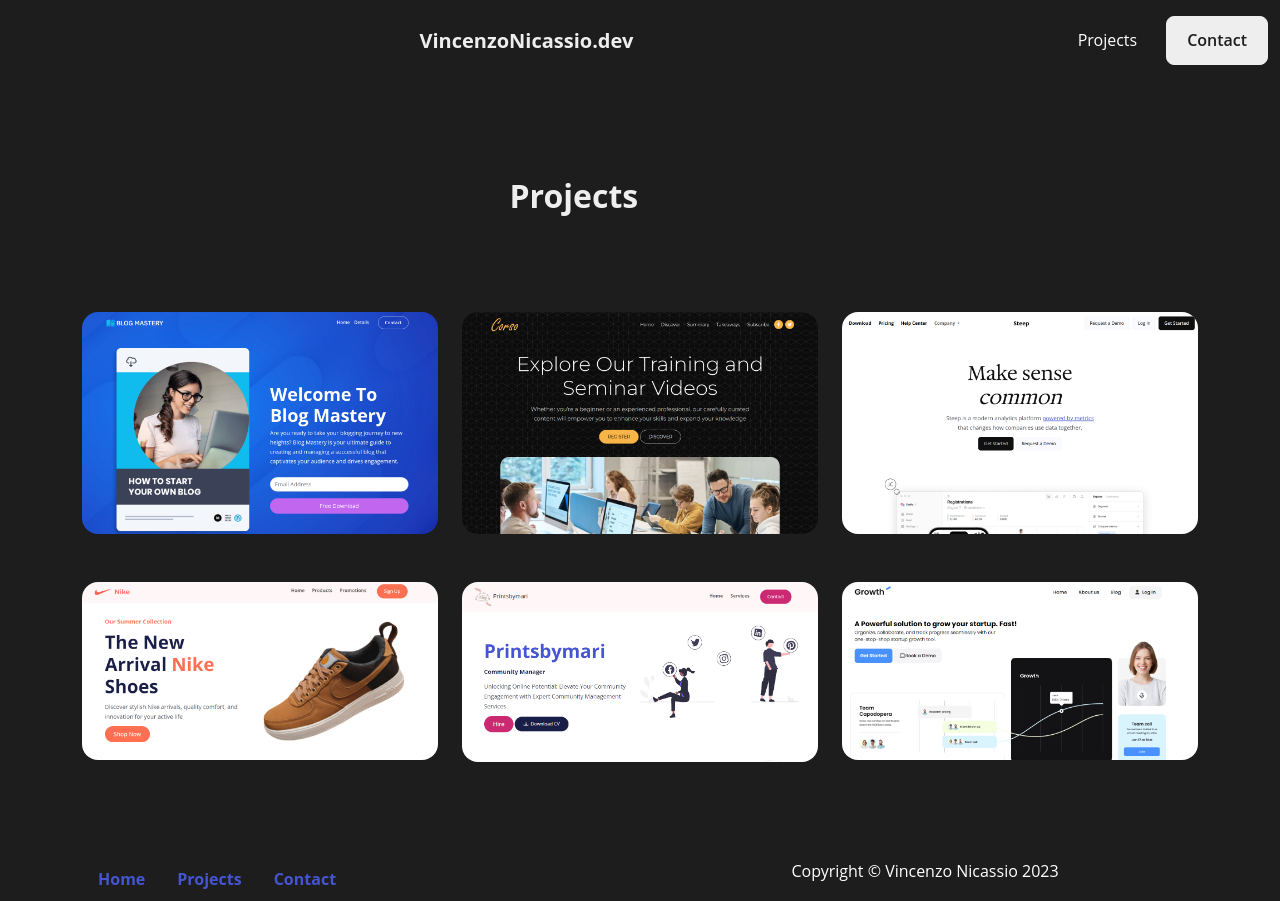
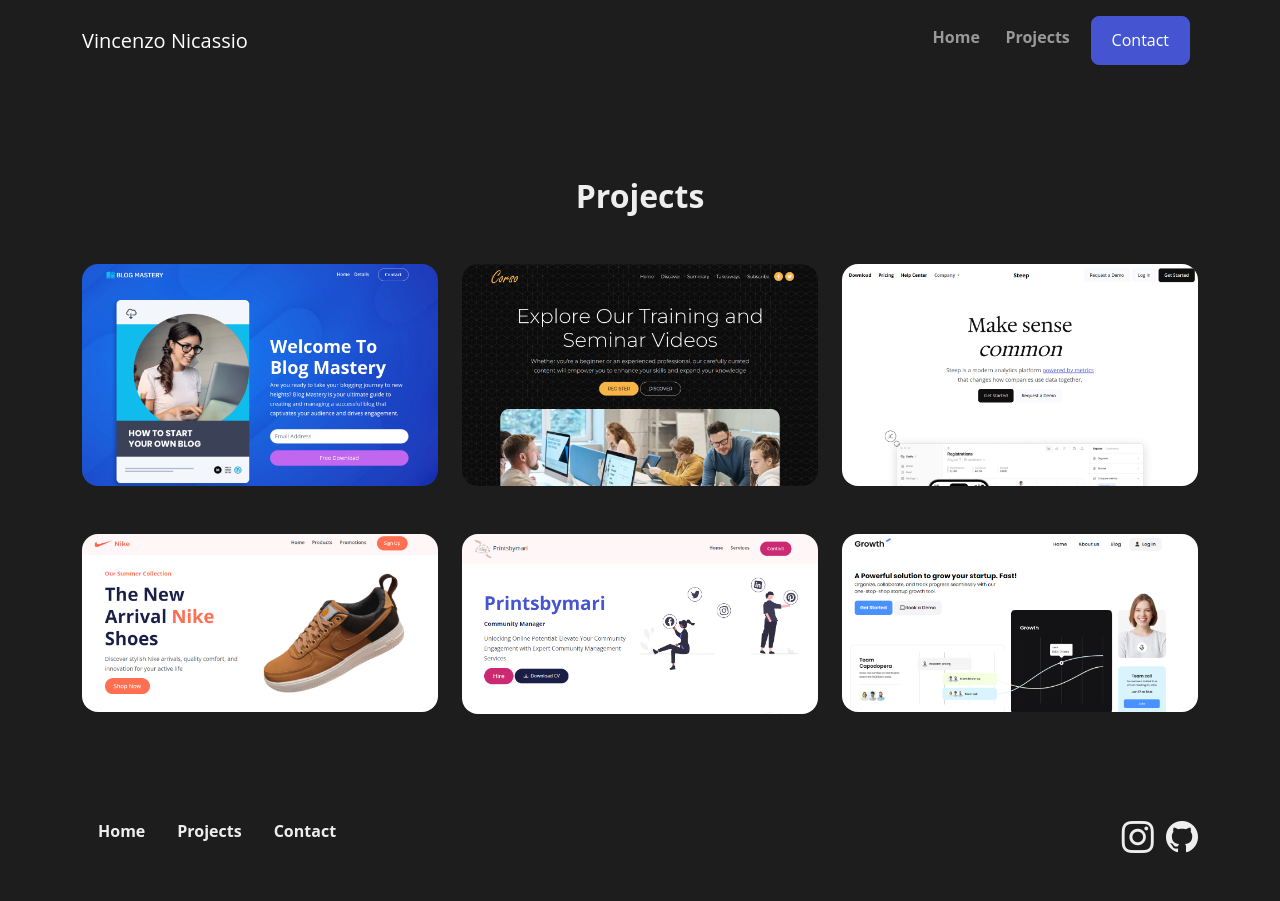
Before and after one commit to tiubarore/dev-portfolio, a website: page project.html in a window 1280 px wide. After the commit the page ends 864 px from the top, so only its background shows below. Drawn offline with nearby package versions, Linux system fonts and the light colour scheme.

Commit message:
edited navbar and footer

```diff
--- a/project.html
+++ b/project.html
@@ -15,38 +15,39 @@
   <body class="bg-dark">
     <!-- Navbar -->
 
-    <nav class="navbar navbar-expand-lg bg-body-light">
-      <div class="container-fluid">
+    <nav class="navbar navbar-expand-md navbar-dark">
+      <div class="container">
+        <a href="#" class="navbar-brand">Vincenzo Nicassio </a>
         <button
           class="navbar-toggler"
           type="button"
           data-bs-toggle="collapse"
-          data-bs-target="#navbarSupportedContent"
-          aria-controls="navbarSupportedContent"
+          data-bs-target="#navbarNavDropdown"
+          aria-controls="navbarNavDropdown"
           aria-expanded="false"
           aria-label="Toggle navigation"
         >
           <span class="navbar-toggler-icon"></span>
         </button>
-        <div class="collapse navbar-collapse" id="navbarSupportedContent">
-          <div class="align-content-center m-auto">
-            <a
-              href="index.html"
-              class="navbar-brand fw-bold text-light"
-              href="#"
-              >VincenzoNicassio.dev</a
-            >
-          </div>
-
-          <a class="btn btn-dark text-white">Projects</a>
-
-          <a
-            href="contact.html"
-            class="btn btn-light text-dark fw-semibold ms-2"
-            type="submit"
-          >
-            Contact
-          </a>
+        <div class="collapse navbar-collapse" id="navbarNavDropdown">
+          <ul class="navbar-nav ms-auto">
+            <li class="nav-item">
+              <a href="index.html" aria-current="page" class="nav-link">Home</a>
+            </li>
+            <li class="nav-item">
+              <a href="project.html" aria-current="page" class="nav-link"
+                >Projects</a
+              >
+            </li>
+            <li class="nav-item">
+              <a
+                href="contact.html"
+                aria-current="page"
+                class="btn btn-primary mx-2"
+                >Contact</a
+              >
+            </li>
+          </ul>
         </div>
       </div>
     </nav>
@@ -54,11 +55,11 @@
     <!-- Hero -->
 
     <header>
-      <div class="container mt-6">
-        <div class="row d-flex justify-content-center align-content-center">
+      <div class="container mt-md-6 mt-3 text-center">
+        <div class="row">
           <div class="col-md-6 offset-md-3">
             <div class="text-container">
-              <h1 class="fs-2 text-light mb-6">Projects</h1>
+              <h1 class="fs-2 text-light mb-5">Projects</h1>
             </div>
           </div>
         </div>
@@ -136,28 +137,30 @@
 
     <!-- Footer -->
 
-    <footer class="border-secondary bg-dark text-white pt-6 d-none d-md-block">
+    <footer class="bg-dark text-white mt-6">
       <div class="container">
         <div class="row">
-          <div class="col-md-6">
+          <div class="col-8">
             <ul class="nav">
               <li class="nav-item">
-                <a href="index.html" class="nav-link link-primary">Home</a>
+                <a href="index.html" class="nav-link link-light">Home</a>
               </li>
               <li class="nav-item">
-                <a href="project.html" class="nav-link link-primary"
-                  >Projects</a
-                >
+                <a href="project.html" class="nav-link link-light">Projects</a>
               </li>
+
               <li class="nav-item">
-                <a href="contact.html" class="nav-link link-primary">Contact</a>
+                <a href="contact.html" class="nav-link link-light">Contact</a>
               </li>
             </ul>
           </div>
-          <div class="col-md-6">
-            <p class="text-center d-none d-md-block">
-              Copyright &copy; Vincenzo Nicassio 2023
-            </p>
+          <div class="col-4 text-end">
+            <a href="https://instagram.com/underdeneedle" target="_blank"
+              ><i class="bi bi-instagram fa-2x text-light"></i
+            ></a>
+            <a href="https://github.com/tiubarore" target="_blank"
+              ><i class="bi bi-github fa-2x ms-2 text-light"></i
+            ></a>
           </div>
         </div>
       </div>
```
Also changed, not shown: contact.html (+40 -35 lines), index.html (+43 -37 lines).
